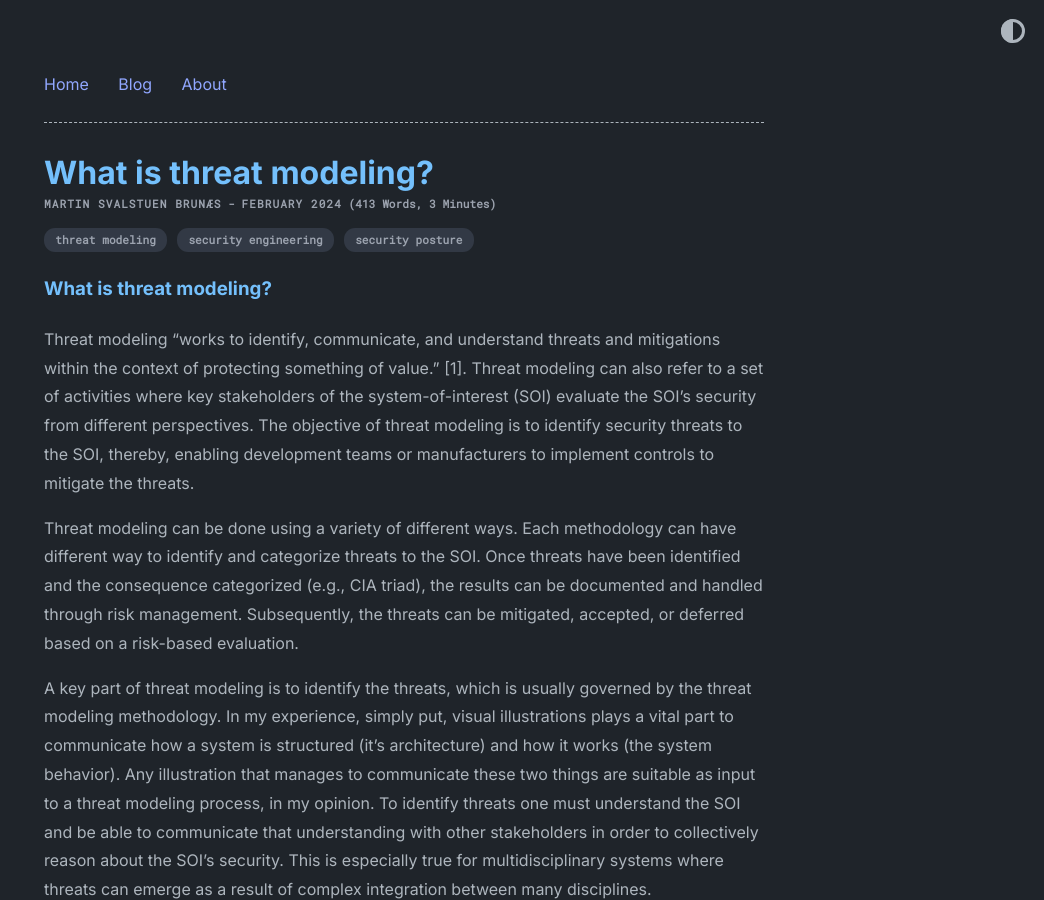
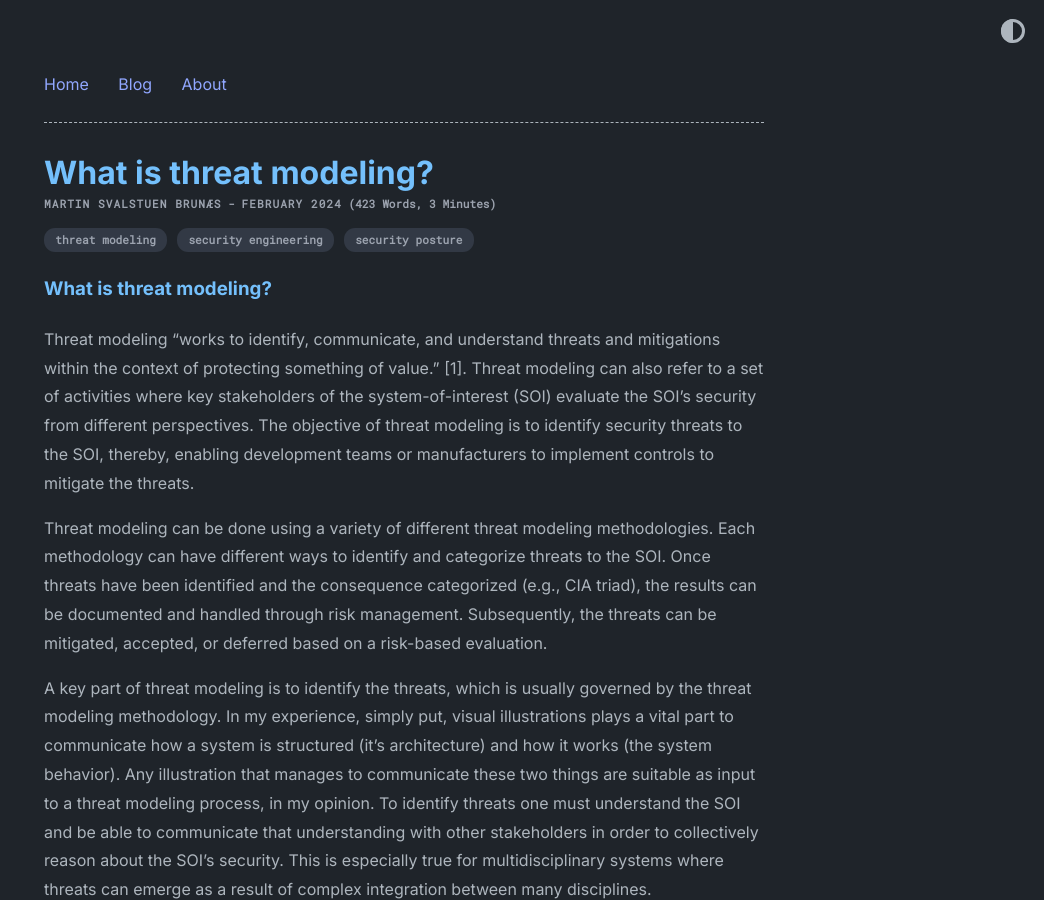
Before and after one commit to memsecno/memsec.no, a Jekyll site: the page built from _posts/2024-02-25-threat-modeling.md, in a window 1280 px wide and 900 px high. Shown: the whole window, without its empty margins (236-1280 px from the left). Built offline with Jekyll 4.4.1, drawn with Linux system fonts in a browser that asks for light colours; nearby versions of some CDN libraries; some of the changed text lies outside the part shown.

Commit message:
Update 2024-02-25-threat-modeling.md

```diff
--- a/_posts/2024-02-25-threat-modeling.md
+++ b/_posts/2024-02-25-threat-modeling.md
@@ -9,9 +9,9 @@ categories: post
 
 ### What is threat modeling?
 
-Threat modeling “works to identify, communicate, and understand threats and mitigations within the context of protecting something of value.” [1]. Threat modeling can also refer to a set of activities where key stakeholders of the system-of-interest (SOI) evaluate the SOI’s security from different perspectives. The objective of threat modeling is to identify security threats to the SOI, thereby, enabling development teams or manufacturers  to implement controls to mitigate the threats.
+Threat modeling “works to identify, communicate, and understand threats and mitigations within the context of protecting something of value.” [1]. Threat modeling can also refer to a set of activities where key stakeholders of the system-of-interest (SOI) evaluate the SOI’s security from different perspectives. The objective of threat modeling is to identify security threats to the SOI, thereby, enabling development teams or manufacturers to implement controls to mitigate the threats.
 
-Threat modeling can be done using a variety of different ways. Each methodology can have different way to identify and categorize threats to the SOI. Once threats have been identified and the consequence categorized (e.g., CIA triad), the results can be documented and handled through risk management. Subsequently, the threats can be mitigated, accepted, or deferred based on a risk-based evaluation.
+Threat modeling can be done using a variety of different threat modeling methodologies. Each methodology can have different ways to identify and categorize threats to the SOI. Once threats have been identified and the consequence categorized (e.g., CIA triad), the results can be documented and handled through risk management. Subsequently, the threats can be mitigated, accepted, or deferred based on a risk-based evaluation.
 
 A key part of threat modeling is to identify the threats, which is usually governed by the threat modeling methodology. In my experience, simply put, visual illustrations plays a vital part to communicate how a system is structured (it’s architecture) and how it works (the system behavior). Any illustration that manages to communicate these two things are suitable as input to a threat modeling process, in my opinion. To identify threats one must understand the SOI and be able to communicate that understanding with other stakeholders in order to collectively reason about the SOI’s security. This is especially true for multidisciplinary systems where threats can emerge as a result of complex integration between many disciplines.
 
```
Also changed, not shown: other parts of _posts/2024-02-25-threat-modeling.md (+5 -0 lines).
